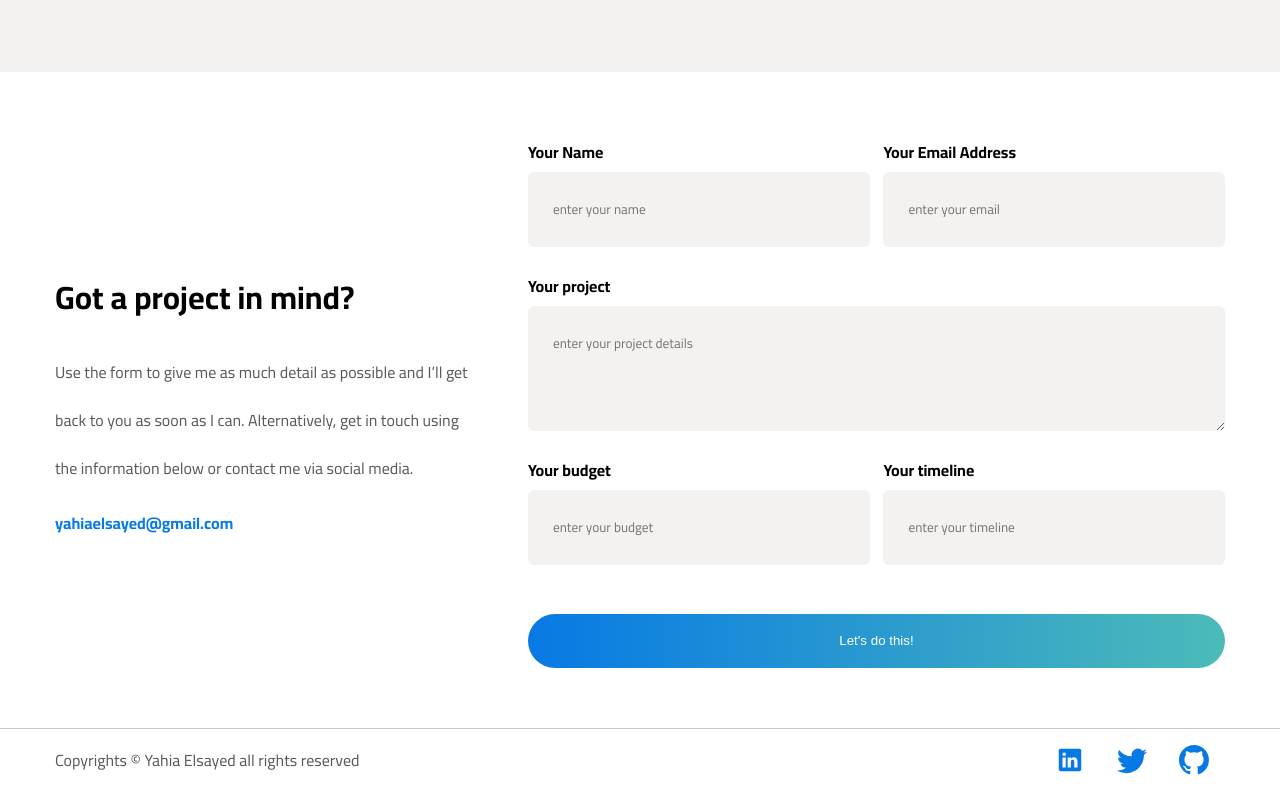
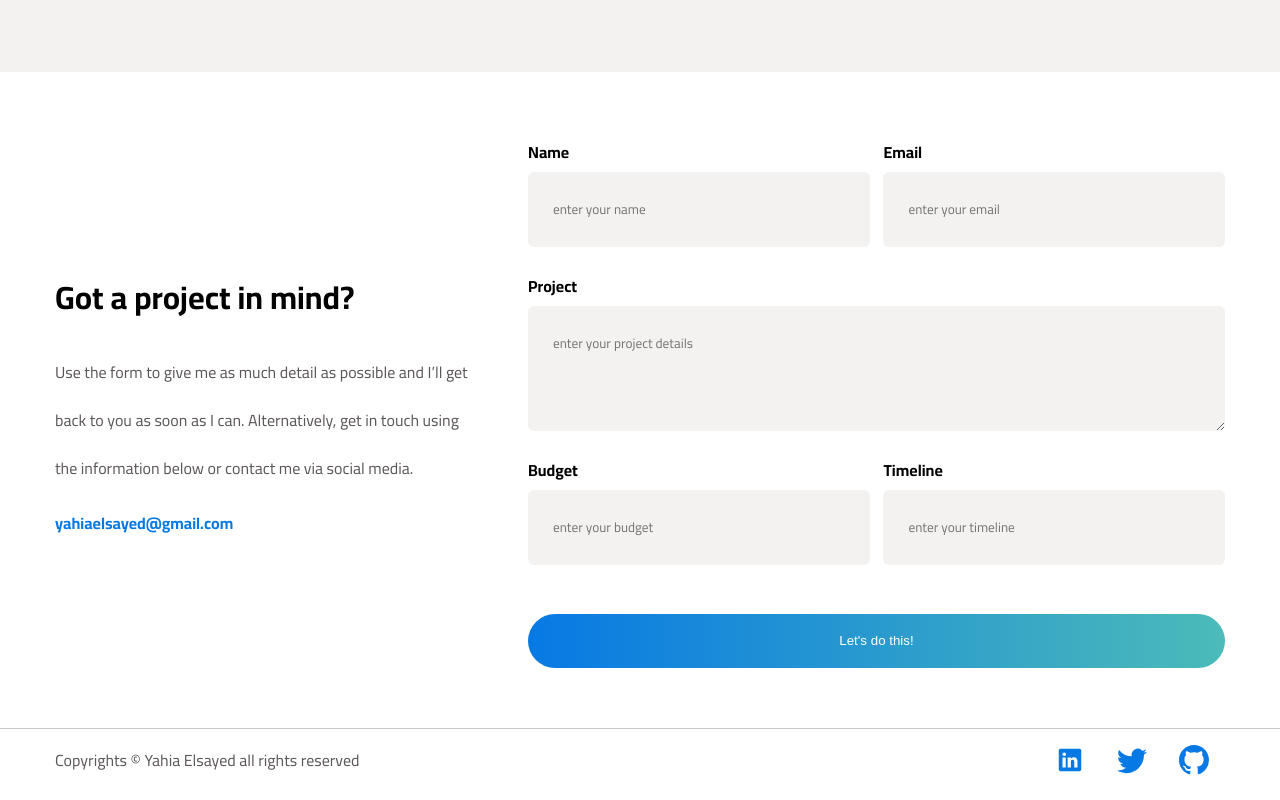
Before and after one commit to YahiaElsayed19/My-Portfolio, a React (Create React App) app: page /contact in a window 1280 px wide. Shown: the part 1007-1807 px from the top of the page. Built offline with nearby package versions, Linux system fonts and the light colour scheme; a web font is replaced by a local one.

Commit message:
modify some names

```diff
--- a/src/components/Contact/BasicForm.js
+++ b/src/components/Contact/BasicForm.js
@@ -68,7 +68,7 @@
                 }) => (
                     <form onSubmit={handleSubmit}>
                         <div className={classes['input-wrapper']}>
-                            <label htmlFor='name'>Your Name</label>
+                            <label htmlFor='name'>Name</label>
                             <input
                                 type="text"
                                 name="name"
@@ -80,7 +80,7 @@
                             <p className={classes.error}>{errors.name && touched.name && errors.name}</p>
                         </div>
                         <div className={`${classes['input-wrapper']} ${classes['email-input']}`}>
-                            <label htmlFor='email'>Your Email Address</label>
+                            <label htmlFor='email'>Email</label>
                             <input
                                 type="email"
                                 name="email"
@@ -92,7 +92,7 @@
                             <p className={classes.error}>{errors.email && touched.email && errors.email}</p>
                         </div>
                         <div className={classes['textarea-wrapper']}>
-                            <label htmlFor='project'>Your project</label>
+                            <label htmlFor='project'>Project</label>
                             <textarea
                                 type="text"
                                 name="project"
@@ -105,7 +105,7 @@
                             <p className={classes.error}> {errors.project && touched.project && errors.project}</p>
                         </div>
                         <div className={classes['input-wrapper']}>
-                            <label htmlFor='budget'>Your budget</label>
+                            <label htmlFor='budget'>Budget</label>
                             <input
                                 type="text"
                                 name="budget"
@@ -117,7 +117,7 @@
                             <p className={classes.error}>{errors.budget && touched.budget && errors.budget}</p>
                         </div>
                         <div className={`${classes['input-wrapper']} ${classes['timeline-input']}`}>
-                            <label htmlFor='timeline'>Your timeline</label>
+                            <label htmlFor='timeline'>Timeline</label>
                             <input
                                 type="text"
                                 name="timeline"
```
